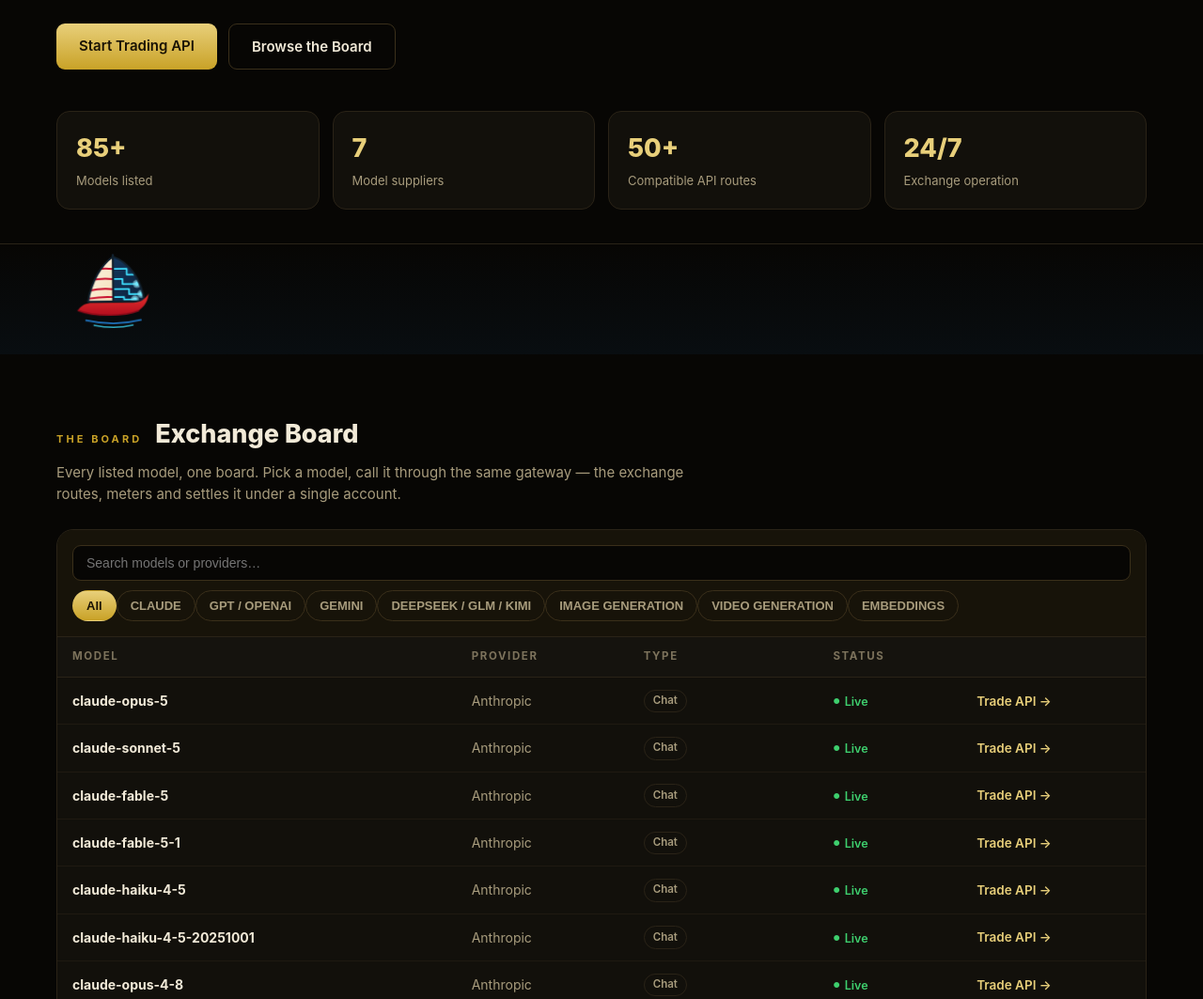
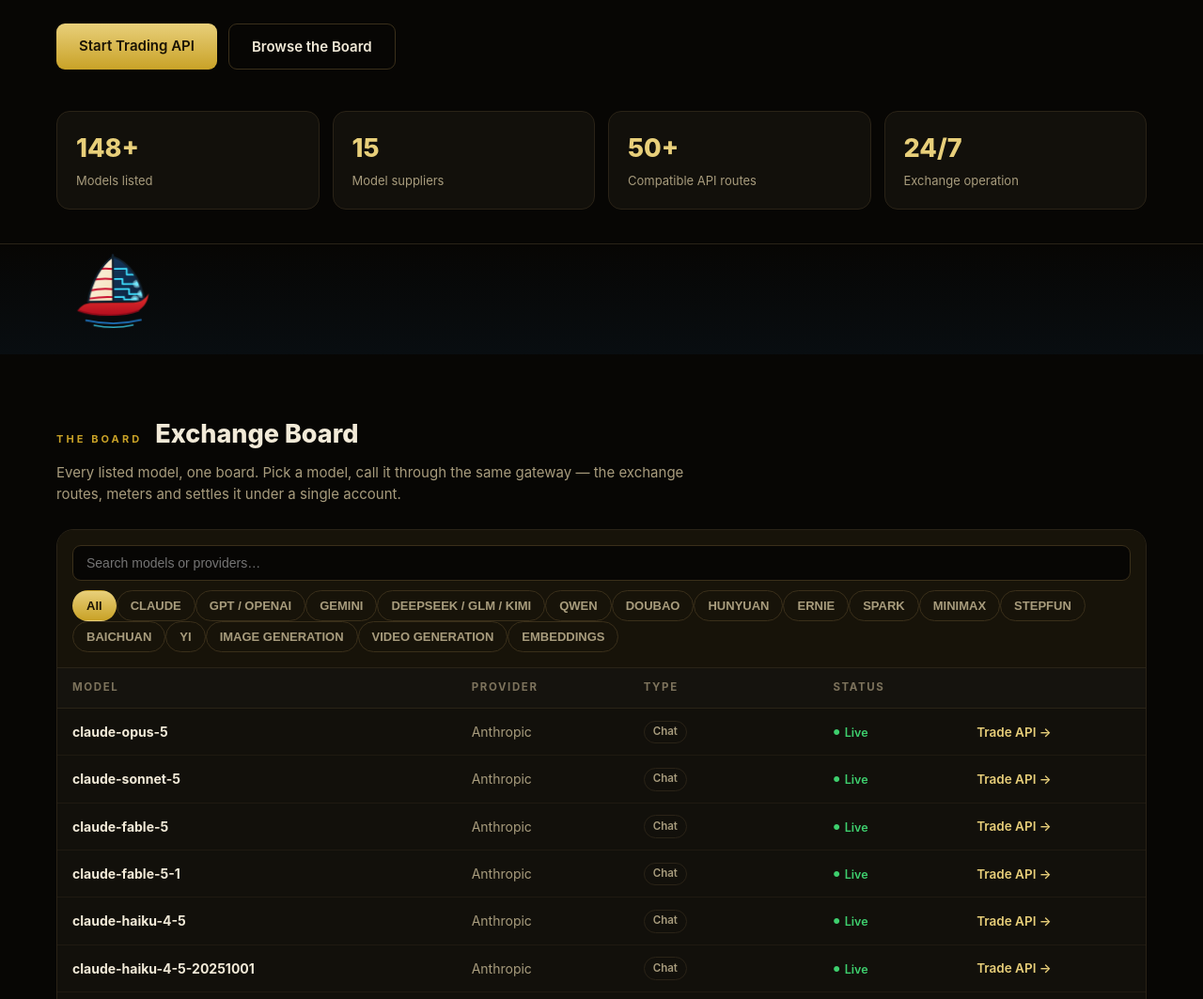
Before and after one commit to hisoaaronc-jpg/nanhai-data-port-site, a plain HTML site: page index.html in a window 1280 px wide. Shown: the part 407-1470 px from the top of the page at 94% size. Drawn offline with Linux system fonts and the light colour scheme.

Commit message:
Expand China model coverage: 85 -> 148 models, 7 -> 16 groups (Qwen, Doubao, Hunyuan, ERNIE, Spark, MiniMax, StepFun, Baichuan, Yi; no prices)

```diff
--- a/index.html
+++ b/index.html
@@ -193,8 +193,8 @@
       <a class="btn" href="#models">Browse the Board</a>
     </div>
     <div class="stats">
-      <div class="stat"><b>85+</b><span>Models listed</span></div>
-      <div class="stat"><b>7</b><span>Model suppliers</span></div>
+      <div class="stat"><b>148+</b><span>Models listed</span></div>
+      <div class="stat"><b>15</b><span>Model suppliers</span></div>
       <div class="stat"><b>50+</b><span>Compatible API routes</span></div>
       <div class="stat"><b>24/7</b><span>Exchange operation</span></div>
     </div>
@@ -298,7 +298,16 @@
     { title: "CLAUDE", tag: "chat", models: ["claude-opus-5","claude-sonnet-5","claude-fable-5","claude-fable-5-1","claude-haiku-4-5","claude-haiku-4-5-20251001","claude-opus-4-8","claude-opus-4-7","claude-opus-4-6","claude-opus-4-5-20251101","claude-opus-4-1-20250805","claude-opus-4-20250514","claude-sonnet-4-6","claude-sonnet-4-5-20250929","claude-sonnet-4-20250514","claude-3-7-sonnet-20250219","claude-3-5-sonnet-20241022","claude-3-5-sonnet-20240620","claude-3-5-haiku-20241022","claude-3-sonnet-20240229","claude-3-haiku-20240307"] },
     { title: "GPT / OPENAI", tag: "chat", models: ["gpt-6-astra","gpt-5.6-terra","gpt-5.6-sol","gpt-5.6-luna","gpt-5.5-pro","gpt-5.5","gpt-5.4-pro","gpt-5.4","gpt-5.4-mini","gpt-5.4-nano","gpt-5.2","gpt-5.1","gpt-5-pro","gpt-5","gpt-5-mini","gpt-5-nano","gpt-4.1","gpt-4.1-mini","gpt-4o-mini","gpt-4","o3-pro","o3","o3-mini","o1-pro","o1","o1-mini","o4-mini"] },
     { title: "GEMINI", tag: "chat", models: ["gemini-3.8-flash","gemini-3.7-flash","gemini-3.6-flash","gemini-3.5-flash","gemini-3.5-flash-lite","gemini-3.1-pro-preview","gemini-3.1-flash-lite","gemini-3-flash-preview","gemini-2.5-pro","gemini-2.5-flash","gemini-2.5-flash-lite"] },
-    { title: "DEEPSEEK / GLM / KIMI", tag: "chat", models: ["deepseek-v4-pro","deepseek-v4-flash","glm-5.3","glm-5.2","glm-5.1","glm-5","glm-4.7","glm-4.6","glm-4.5","kimi-k3","kimi-k2.6"] },
+    { title: "DEEPSEEK / GLM / KIMI", tag: "chat", models: ["deepseek-v4-pro","deepseek-v4-flash","deepseek-flash","glm-5.3","glm-5.2","glm-5.1","glm-5","glm-4.7","glm-4.7-flash","glm-4.6","glm-4.6v","glm-4.6v-flash","glm-4.5","glm-4.5-air","glm-4.5v","glm-4.5-x","kimi-k3","kimi-k2.6","kimi-k2.7-code","kimi-k2.7-code-highspeed"] },
+    { title: "QWEN", tag: "chat", models: ["qwen4-max","qwen3.8-max","qwen3.7-max","qwen3.7-plus","qwen3.7-flash","qwen3.5-plus","qwen3.5-flash","qwen3-max","qwen3-vl-plus","qwen3-coder"] },
+    { title: "DOUBAO", tag: "chat", models: ["doubao-seed-2.0-pro","doubao-seed-2.0-mini","doubao-seed-1-8","doubao-seed-1-6","doubao-seed-1-6-thinking","doubao-seed-1-6-flash","doubao-1-5-thinking-pro"] },
+    { title: "HUNYUAN", tag: "chat", models: ["hy4","hy3","hunyuan-t1","hunyuan-turbos","hunyuan-a13b","hunyuan-turbo","hunyuan-large"] },
+    { title: "ERNIE", tag: "chat", models: ["ernie-5.1","ernie-5.0","ernie-5.0-thinking","ernie-4.5-turbo","ernie-4.5-turbo-vl","ernie-4.5"] },
+    { title: "SPARK", tag: "chat", models: ["spark-x2.6","spark-x2.5","spark-x2","spark-x2-flash","spark-4.0-ultra"] },
+    { title: "MINIMAX", tag: "chat", models: ["minimax-m3","minimax-m3.1-flash","minimax-m2.7","minimax-m2.5","minimax-m2"] },
+    { title: "STEPFUN", tag: "chat", models: ["step-5-preview","step-3.7-flash","step-3.5-flash"] },
+    { title: "BAICHUAN", tag: "chat", models: ["baichuan4","baichuan4-turbo","baichuan4-air","baichuan3-turbo","baichuan-m3","baichuan-m2"] },
+    { title: "YI", tag: "chat", models: ["yi-lightning","yi-large","yi-large-turbo","yi-large-fc","yi-vision"] },
     { title: "IMAGE GENERATION", tag: "image", models: ["gpt-image-2","nano-banana-pro","nano-banana-2"] },
     { title: "VIDEO GENERATION", tag: "video", models: ["veo31-fast-ingredients","veo31-fast","veo31","veo3-fast","veo3","seedance2.5-pro","seedance2.0-pro","seedance2.0-mini","seedance2.0-fast"] },
     { title: "EMBEDDINGS", tag: "embedding", models: ["text-embedding-3-large","text-embedding-3-small","text-embedding-ada-002"] }
@@ -308,6 +317,15 @@
     if (name.indexOf("deepseek-") === 0) return "DeepSeek";
     if (name.indexOf("glm-") === 0) return "Zhipu";
     if (name.indexOf("kimi-") === 0) return "Moonshot";
+    if (name.indexOf("qwen") === 0) return "Alibaba";
+    if (name.indexOf("doubao-") === 0) return "ByteDance";
+    if (name.indexOf("hunyuan-") === 0 || name === "hy3" || name === "hy4") return "Tencent";
+    if (name.indexOf("ernie-") === 0) return "Baidu";
+    if (name.indexOf("spark-") === 0) return "iFlytek";
+    if (name.indexOf("minimax-") === 0) return "MiniMax";
+    if (name.indexOf("step-") === 0) return "StepFun";
+    if (name.indexOf("baichuan") === 0) return "Baichuan";
+    if (name.indexOf("yi-") === 0) return "01.AI";
     if (name.indexOf("gemini-") === 0 || name.indexOf("nano-banana") === 0 || name.indexOf("veo") === 0) return "Google";
     if (name.indexOf("seedance") === 0) return "ByteDance";
     return "OpenAI";
```
